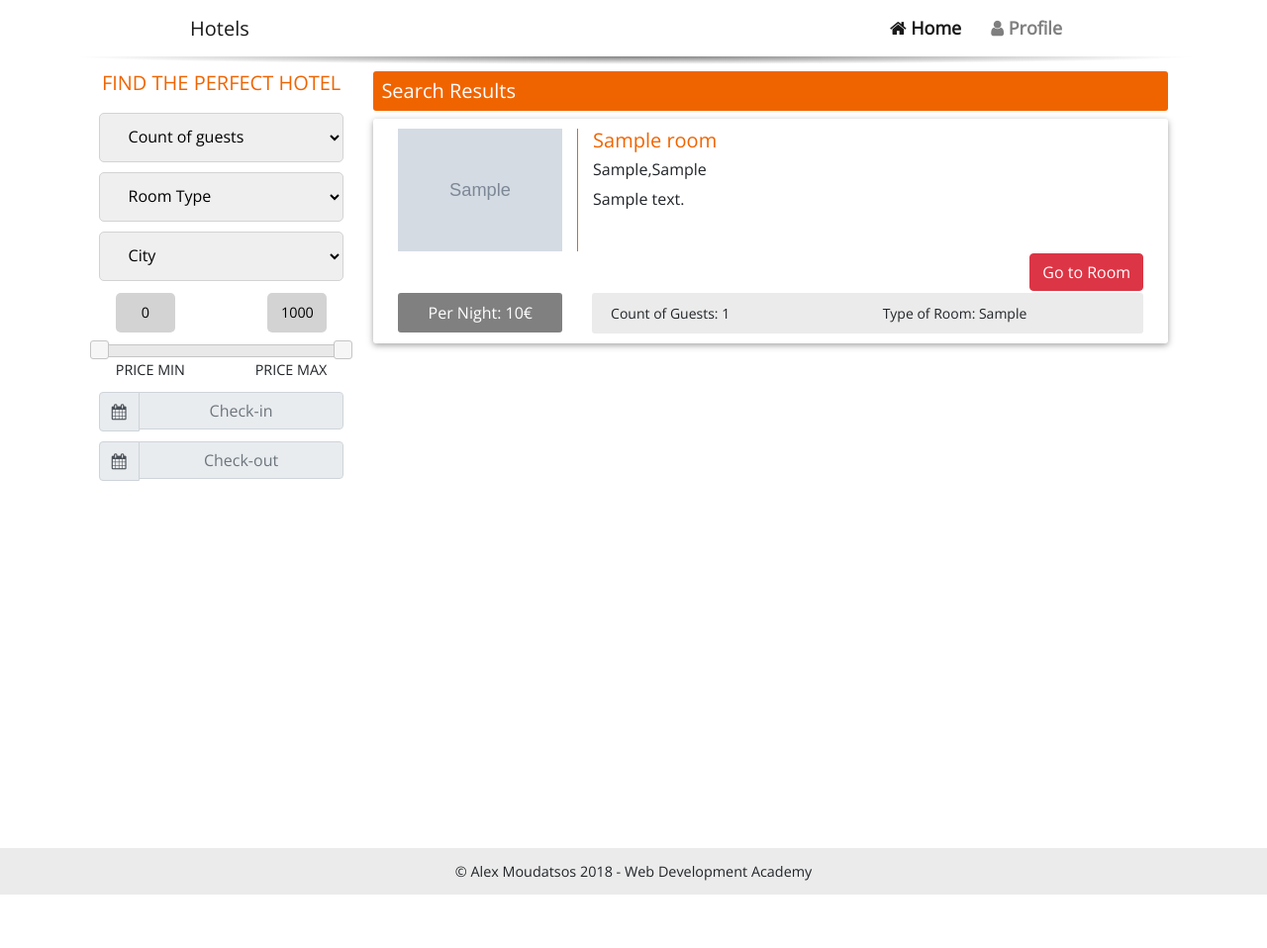
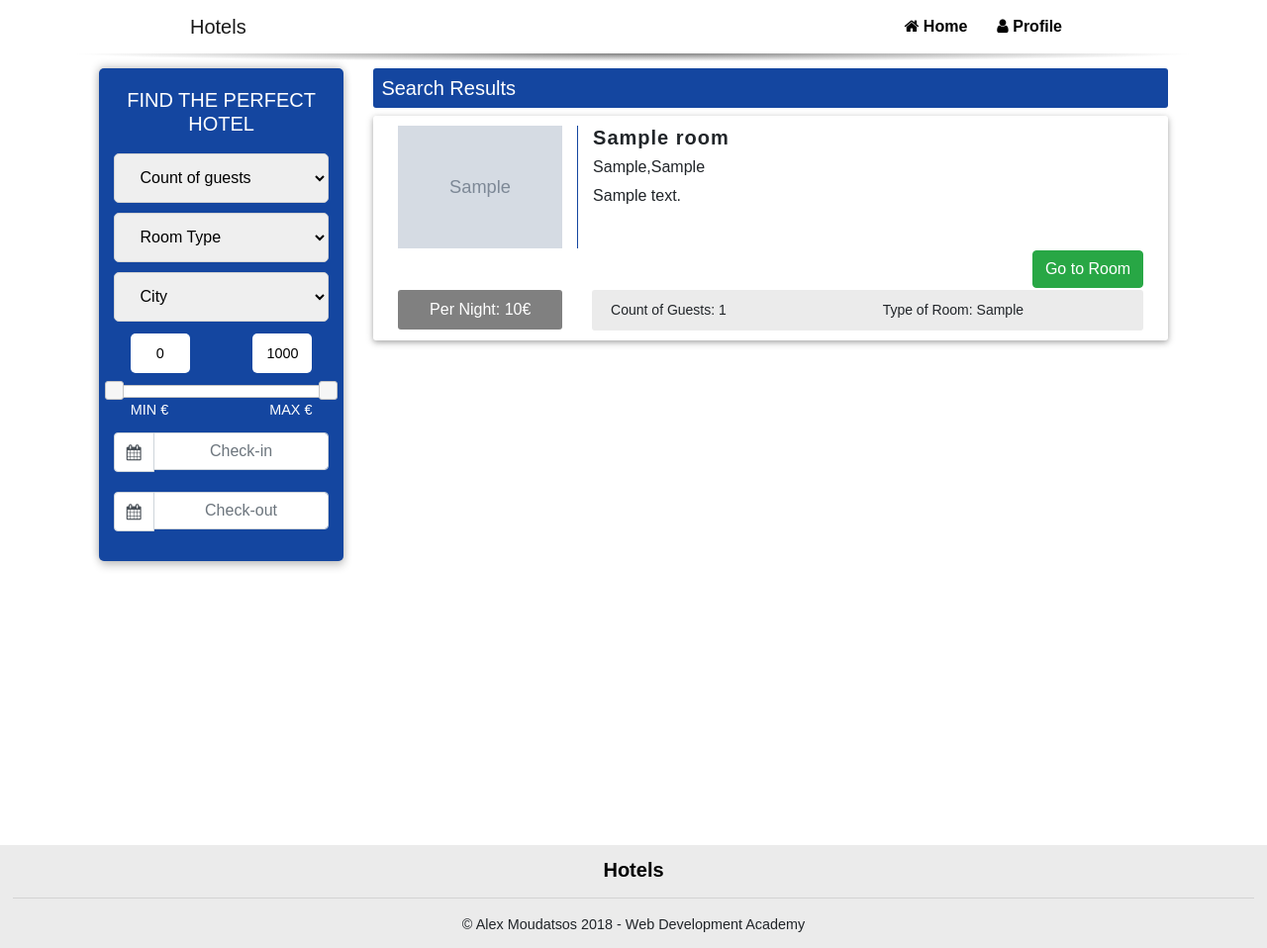
Before and after one commit to AlexMoud/hotel-booking-app, a PHP site: page /list.php in a window 1280 px wide. Shown: the whole page at 99% size. Before the commit the page ends 904 px from the top, so only its background shows below. Run offline with PHP 8.4, Linux system fonts and the light colour scheme; tables that the repository leaves empty or names only in its code hold one stand-in row (values such as "Sample post"); grey boxes marked "Sample" are stand-in pictures; data that the repository does not hold is empty; some libraries are stand-ins or nearby versions.

Commit message:
new UI - UX

```diff
--- a/css/list.css
+++ b/css/list.css
@@ -9,7 +9,6 @@
         max-width: 100%;
     }
 }
-
 
 #mainBody {
     background: radial-gradient(at 50% 0, gray, transparent 70%);
@@ -39,14 +38,14 @@ input[type=submit] {
 }
 
 .bookingHeading h5 {
-    background-color: rgb(240, 100, 0);
+    background-color: rgb(20,70, 160);
     color: white;
     border-radius: 3px;
     padding: 1%;
 }
 
-h5 {
-    color: rgb(240, 100, 0);
+#filters h5 {
+    color: white;
 }
 
 .goToRoom {
@@ -80,8 +79,13 @@ h5 {
     font-size: 14px;
 }
 
-#itemBody {
-    border-left: 1px solid rgb(240, 100, 0);
+.itemBody {
+    border-left: 1px solid rgb(20,70, 160);
+}
+
+.itemBody h5 {
+    font-weight: bold;
+    letter-spacing: 1px;
 }
 
 img {
@@ -94,33 +98,55 @@ img {
     margin-top: 10px;
 }
 
-#checkOutDiv {
-    margin-bottom: 10px;
-}
-
-input#min[readonly] , input#max[readonly]{
-    background-color:lightgray;
-    border:0;
-    font-size:0.9em;
+input#min[readonly], input#max[readonly] {
+    background-color: lightgray;
+    border: 0;
+    font-size: 0.9em;
     border-radius: 5px;
     margin-bottom: 10px;
     width: 60px;
+    background-color: white;
 }
 
 #min {
-    float:left;
+    float: left;
 }
 
 #max {
-    float:right;
+    float: right;
 }
 
 .resultItem {
-    border-radius:3px;
+    border-radius: 3px;
     box-shadow: 0 2px 8px 0 rgba(0, 0, 0, 0.2), 0 2px 5px 0 rgba(0, 0, 0, 0.19);
     margin-bottom: 10px;
+    transition: transform .2s;
 }
 
 .resultItem:hover {
+    transform: scale(1.03);
+}
+
+#filters {
+    background-color: rgb(20,70, 160);
+    border-radius: 5px;
+    padding-top: 20px;
+    padding-bottom: 20px;
+    margin-bottom: 20px;
+    position: relative;
     box-shadow: -1px -2px 8px 0 rgba(0, 0, 0, 0.2), 1px 5px 8px 0 rgba(0, 0, 0, 0.19);
 }
+
+.form-control[readonly] {
+    background-color: white;
+}
+
+.input-group-text {
+    margin-bottom: 10px;
+    height: 40px;
+    background-color: white;
+}
+
+.ui-widget-header {
+    background: none;
+}
--- a/css/main.css
+++ b/css/main.css
@@ -4,52 +4,50 @@ html, body {
     min-height: 100%;
     margin: 0;
     padding: 0;
-    font-family: 'Open Sans', sans-serif;
+    font-family: Arial, Helvetica, sans-serif;
 }
 
 .navbar {
     background-color: white;
-    font-size: 18px;
     padding: 0;
 }
 
-ul {
-    margin-right: 15vw;
+.nav-link {
+    text-align: right;
+    color: black !important;
+    font-weight: bold;
+    padding: 15px !important;
+}
+
+.nav-link:hover {
+    background-color: rgb(235, 235, 235);
 }
 
 .navbar-brand {
     margin-left: 15vw;
-    color: black;
+}
+
+@media only screen and (min-width: 992px) {
+    .navbar-nav {
+        margin-right: 15vw;
+    }
 }
 
 .navbar-toggler {
     margin: 8px;
 }
 
-header li a {
-    color: black;
-    font-weight: bold;
-    text-decoration: none;
-    display: block;
-    padding: 15px !important;
-}
-
-header li a:hover {
-    background-color: rgb(235, 235, 235);
-    color: black;
-}
-
 footer {
     text-align: center;
     background-color: rgb(235, 235, 235);
     padding: 1%;
-}
-
-footer>p {
-    margin: 0;
     font-size: 0.9em;
 }
 
 p {
     margin-bottom: 0;
 }
+
+select:hover, .datepicker {
+    cursor: pointer;
+}
--- a/footer.html
+++ b/footer.html
@@ -1,4 +1,6 @@
 <!-- FOOTER -->
 <footer>
+    <h5 style="color:black"><b>Hotels</b></h5>
+    <hr>
     <p>&copy; Alex Moudatsos 2018 - Web Development Academy</p>
 </footer>
--- a/head.html
+++ b/head.html
@@ -5,6 +5,5 @@
 <link rel="stylesheet" href="https://stackpath.bootstrapcdn.com/bootstrap/4.1.0/css/bootstrap.min.css" integrity="sha384-9gVQ4dYFwwWSjIDZnLEWnxCjeSWFphJiwGPXr1jddIhOegiu1FwO5qRGvFXOdJZ4"
     crossorigin="anonymous">
 <link rel="stylesheet" type="text/css" href="css/main.css">
-<link href="https://fonts.googleapis.com/css?family=Open+Sans" rel="stylesheet">
 <link rel="stylesheet" href="https://cdnjs.cloudflare.com/ajax/libs/font-awesome/4.7.0/css/font-awesome.min.css">
 <link rel="stylesheet" href="https://ajax.googleapis.com/ajax/libs/jqueryui/1.11.4/themes/smoothness/jquery-ui.css">
--- a/header.html
+++ b/header.html
@@ -1,21 +1,21 @@
 <header>
     <nav class="navbar navbar-expand-lg navbar-light bl-light">
-        <span class="navbar-brand mb-0 h1">Hotels</span>
+        <a href="index.php" class="navbar-brand">Hotels</a>
         <button class="navbar-toggler" type="button" data-toggle="collapse" data-target="#navbarSupportedContent" aria-controls="navbarSupportedContent"
             aria-expanded="false" aria-label="Toggle navigation">
             <span class="navbar-toggler-icon"></span>
         </button>
         <div class="collapse navbar-collapse" id="navbarSupportedContent">
-            <ul class="navbar-nav ml-auto mt-md-0">
-                <li class="nav-item active">
+            <ul class="navbar-nav ml-auto mt-lg-0">
+                <li class="nav-item">
                     <a class="nav-link" href="index.php">
                         <i class="fa fa-home"></i> Home
-                        <span class="sr-only">(current)</span>
                     </a>
                 </li>
                 <li class="nav-item">
                     <a class="nav-link" href="profile.php">
-                        <i class="fa fa-user"></i> Profile</a>
+                        <i class="fa fa-user"></i> Profile
+                    </a>
                 </li>
             </ul>
         </div>
--- a/index.php
+++ b/index.php
@@ -11,7 +11,7 @@
     <?php include 'header.html' ?>
 
     <!-- Search Box -->
-    <div class="container">
+    <div class="container searchMenu">
         <form action="list.php" method="POST">
         <div class="row">
                 <div class="col-sm-12">
@@ -76,7 +76,7 @@
 
             <div class="row">
                 <div class="col-lg-12">
-                    <input type="submit" class="btn btn-danger" value="Search">
+                    <input type="submit" class="btn btn-success" value="Search">
                 </div>
             </div>
         </form>
--- a/js/room.js
+++ b/js/room.js
@@ -14,7 +14,9 @@ function bookRoom() {
             type: 'POST',
             data: myJSON,
             success: function () {
-                $("#bookButton").html("Already Booked");
+                $("#bookButton").removeClass("btn-success");
+                $("#bookButton").addClass("btn-danger")
+                $("#bookButton").text("Already Booked");
                 $("#bookButton").attr('value', 'Already Booked');
             }
         });
--- a/list.php
+++ b/list.php
@@ -13,7 +13,8 @@
     <div class="container" id="mainBody">
         <div class="row">
             <!-- SIDE MENU - FILTERS -->
-            <div class="col-lg-3" id="filters">
+            <div class="col-lg-3" >
+                <div class="container-fluid" id="filters">
                 <h5 style="text-align: center">FIND THE PERFECT HOTEL</h5>
                 <!-- FORM -->
                 <form>
@@ -71,8 +72,8 @@
                     <div id="slider-range"></div>
                     <div class="row">
                         <div class="col-sm-12">
-                            <p style="float:left;font-size:0.9em;">PRICE MIN</p>
-                            <p style="float:right;font-size:0.9em;">PRICE MAX</p>
+                            <p style="float:left;font-size:0.9em;color:white;">MIN &euro;</p>
+                            <p style="float:right;font-size:0.9em;color:white;">MAX &euro;</p>
                         </div>
                     </div>
                     <div class="input-group">
@@ -97,6 +98,7 @@
 
                     </div>
                 </form>
+                </div>
             </div>
 
             <!-- MAIN BODY - ROOMS -->
@@ -146,7 +148,7 @@
                                         <img src="images/rooms/<?php echo $row["photo"]?>">
                                     </div>
 
-                                    <div class="col-sm-9" id="itemBody">
+                                    <div class="col-sm-9 itemBody">
                                         <h5><?php echo $row["name"]?></h5>
                                         <h6><?php echo $row["city"].','.$row["area"];?></h6>
                                         <p><?php echo $row["short_description"];?></p>
@@ -154,15 +156,15 @@
                                 </div>
 
                                 <div class="row">
-                                    <div class="col-sm-12">
-                                        <button class="btn btn-danger goToRoom" onclick="goToRoom('<?php echo $row["name"];?>')">Go to Room</button>
+                                    <div class="col-sm">
+                                        <button class="btn btn-success goToRoom" onclick="goToRoom('<?php echo $row["name"];?>')">Go to Room</button>
                                     </div>
                                 </div>
 
                                 <div class="row">
                                     <div class="col-sm-3">
                                         <div class="price">
-                                            <p>Per Night: <?php echo $row["price"];?>€</p>
+                                            <p>Per Night:<span class="priceValue"> <?php echo $row["price"];?></span>€</p>
                                         </div>
                                     </div>
                                     <div class="col-sm-9">
@@ -198,6 +200,9 @@
     <?php  include 'scripts.html' ?>
     <script src="js/datepicker.js"></script>
     <script src="js/list.js"></script>
+    <script>
+
+    </script>
 </body>
 
 </html>
--- a/php/getBookings.php
+++ b/php/getBookings.php
@@ -48,7 +48,7 @@
 
                     <div class="row">
                         <div class="col-sm-12">
-                            <button class="btn btn-danger goToRoom" onclick="goToRoom('<?php echo $row["name"];?>')">Go to Room</button>
+                            <button class="btn btn-success goToRoom" onclick="goToRoom('<?php echo $row["name"];?>')">Go to Room</button>
                         </div>
                     </div>
 
--- a/php/getResults.php
+++ b/php/getResults.php
@@ -70,7 +70,7 @@
 
                     <div class="row">
                         <div class="col-sm-12">
-                            <button class="btn btn-danger goToRoom" onclick="goToRoom('<?php echo $row["name"];?>')">Go to Room</button>
+                            <button class="btn btn-success goToRoom" onclick="goToRoom('<?php echo $row["name"];?>')">Go to Room</button>
                         </div>
                     </div>
 
```
Also changed, not shown: css/landing.css (+26 -34 lines), css/profile.css (+22 -6 lines), css/room.css (+9 -9 lines), profile.php (+13 -4 lines), room.php (+7 -4 lines).
